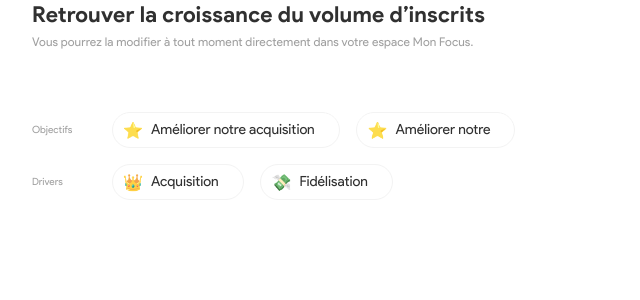
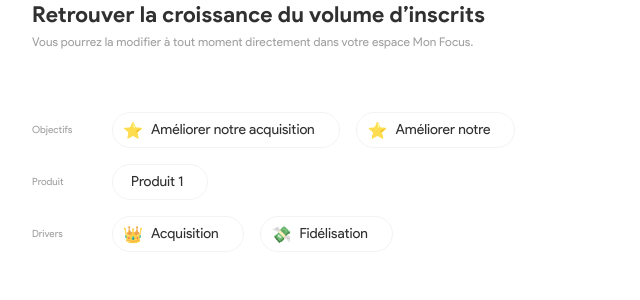
Before and after one commit to tiavina-mika/product-hero-draft, a React (Create React App) app: page / in a window 1280 px wide. Shown: the top 300 px of the page, without its empty margins (0-640 px from the left). Built offline with nearby package versions, Linux system fonts and the light colour scheme.

Commit message:
add product

```diff
--- a/src/components/card/RoundedCard.tsx
+++ b/src/components/card/RoundedCard.tsx
@@ -20,7 +20,7 @@ const classes = {
 };
 
 type Props = {
-  icon: ReactNode;
+  icon?: ReactNode;
 } & CardProps;
 
 const RoundedCard = ({ icon, ...props }: Props) => {
--- a/src/containers/myFocus/ProbllematicSummary.tsx
+++ b/src/containers/myFocus/ProbllematicSummary.tsx
@@ -33,6 +33,7 @@ const entity = {
     { objectId: "okr01", name: "Améliorer notre acquisition", icon: "⭐️" },
     { objectId: "okr02", name: "Améliorer notre", icon: "⭐️" }
   ],
+  product: { objectId: "p01", name: "Produit 1" },
   trustLevel: 80,
   leader: {
     objectId: "u01",
@@ -108,7 +109,13 @@ const ProbllematicSummary = () => {
             />
           ))}
         </SummaryItem>
-        {/* okrs */}
+
+        {/* product */}
+        <SummaryItem label="Produit">
+          <RoundedCard title={entity.product.name} />
+        </SummaryItem>
+
+        {/* drivers */}
         <SummaryItem label="Drivers">
           {entity.drivers.map((driver, index) => (
             <RoundedCard
```
